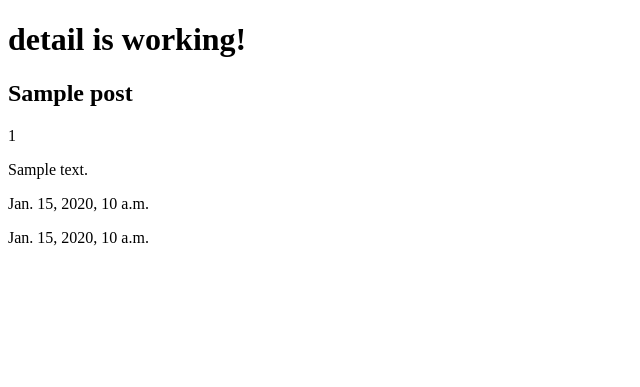
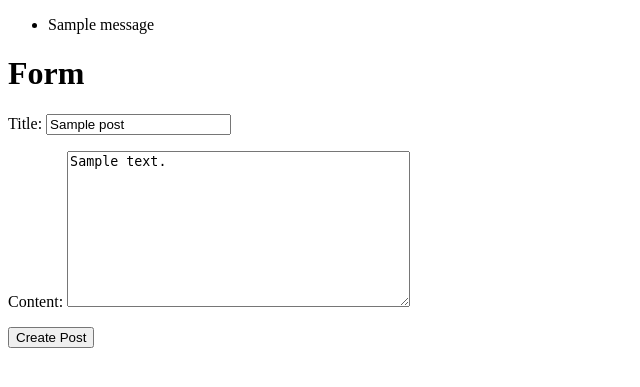
Before and after one commit to dudueasy/Django_Blog, a Django app: page /posts/1/edit/ in a window 1280 px wide. Shown: the top 387 px of the page, without its empty margins (0-640 px from the left). Run offline with Django 3.2, Linux system fonts and the light colour scheme; tables that the repository leaves empty hold one stand-in row (values such as "Sample post"); one stand-in notice (Sample message) is shown.

Commit message:
template inheritance feature added

```diff
--- a/django_blog19/urls.py
+++ b/django_blog19/urls.py
@@ -15,8 +15,11 @@ Including another URLconf
 """
 from django.conf.urls import url, include
 from django.contrib import admin
+from posts.views import post_list
 
 urlpatterns = [
+
     url(r'^admin/', admin.site.urls, name='admin'),
+    url(r'^$',  post_list, name='index'),
     url(r'^posts/', include('posts.urls', namespace='posts')),
 ]
--- a/posts/urls.py
+++ b/posts/urls.py
@@ -5,13 +5,15 @@ from .views import (
     post_detail,
     post_list,
     post_update,
+    post_delete
 )
 
 urlpatterns = [
     url(r'^create$', post_create, name='create'),
     url(r'^(?P<post_id>\d+)$', post_detail, name='detail'),
     url(r'^list$', post_list, name='list'),
-     url(r'^(?P<post_id>\d+)/edit/$', post_update, name='update'),
+    url(r'^(?P<post_id>\d+)/edit/$', post_update, name='update'),
+    url(r'^(?P<post_id>\d+)/delete/$', post_delete, name='delete'),
 
     # url(r'^$', post_list, name='list'),
     # url(r'^delete$', post_home, name='post'),
--- a/posts/views.py
+++ b/posts/views.py
@@ -1,5 +1,6 @@
-from django.http import HttpResponse
-from django.shortcuts import render, get_object_or_404
+from django.http import HttpResponse, HttpResponseRedirect
+from django.shortcuts import render, get_object_or_404, redirect
+from django.contrib import messages
 from .models import Post
 from .forms import PostForm
 
@@ -8,19 +9,21 @@ from .forms import PostForm
 
 def post_create(request):
     form = PostForm(request.POST or None)
+
     if form.is_valid():
         instance = form.save(commit=False)
         instance.save()
+        messages.success(request, 'Post Successfully Created')
+
+        return HttpResponseRedirect(instance.get_absolute_url())
+    else:
+        messages.error(request, 'Fail to Create Post')
+
     context = {
         'form': form,
     }
-
-    if request.method == 'POST':
-        title = request.POST.get('title')
-        content = request.POST.get('content')
-        print title
-        print content
-
+    # return a HTML <form> for get method
+    # (while variable form.is_valid fail)
     return render(request, 'post_form.html', context)
 
 
@@ -42,15 +45,21 @@ def post_list(request):
         'objects_list': instance,
     }
 
-    return render(request, 'index.html', context)
+    return render(request, 'post_list.html', context)
 
 
 def post_update(request, post_id=None):
     instance = get_object_or_404(Post, id=post_id)
     form = PostForm(request.POST or None, instance=instance)
+
     if form.is_valid():
         instance = form.save(commit=False)
         instance.save()
+        messages.success(request, 'Post Successfully Updated', extra_tags='extra_tag')
+
+        return HttpResponseRedirect(instance.get_absolute_url())
+    # else:
+    #     # messages.error(request, 'Fail to Update Post')
 
     context = {
         'title': 'detail',
@@ -58,4 +67,12 @@ def post_update(request, post_id=None):
         'form': form,
     }
 
-    return render(request, 'post_detail.html', context)
+    return render(request, 'post_form.html', context)
+
+
+def post_delete(request, post_id=None):
+    instance = get_object_or_404(Post, id=post_id)
+    instance.delete()
+    messages.success(request, 'Post Successfully Deleted')
+
+    return redirect("posts:list")
--- /dev/null
+++ b/templates/base.html
@@ -0,0 +1,27 @@
+<!DOCTYPE html>
+<html lang="en">
+<head>
+    <meta charset="UTF-8">
+    <title>{% block title %}My Blog{% endblock %}</title>
+</head>
+<body>
+{% if messages %}
+    <ul class="messages">
+        {% for message in messages %}
+            <li class="{{ message.tags }}">
+                {% if 'html_safe' in message.tags %}{{ message|safe }}{% else %}{{ message }}
+                {% endif %}</li>
+        {% endfor %}
+    </ul>
+{% endif %}
+
+
+<dic class="container">
+    {% block content %}
+
+    {% endblock %}
+
+</dic>
+
+</body>
+</html>
--- a/templates/post_detail.html
+++ b/templates/post_detail.html
@@ -1,16 +1,12 @@
-<!DOCTYPE html>
-<html lang="en">
-<head>
-    <meta charset="UTF-8">
-    <title>My Blog</title>
-</head>
-<body>
-<h1>{{ title }} is working!</h1>
+{% extends 'base.html' %}
+{% block title %}
+    {{ instance.title }} | {{ block.super }}
+{% endblock %}
+{% block content %}
 
-<div><h2>{{ instance.title }}</h2></div>
+    <div><h2>{{ instance.title }}</h2></div>
     <p>{{ instance.id }}</p>
     <p>{{ instance.content }}</p>
     <p>{{ instance.timestamp }}</p>
     <p>{{ instance.updated }}</p>
-</body>
-</html>
+{% endblock %}
--- /dev/null
+++ b/templates/post_edit.html
@@ -0,0 +1,6 @@
+{% extends 'base.html' %}
+{% block content %}
+    {{ form.as_p }}
+    <input type="submit" name="" value="Create Post" id="">
+    {% csrf_token %}
+{% endblock %}
--- a/templates/post_form.html
+++ b/templates/post_form.html
@@ -1,19 +1,12 @@
-<!doctype html>
-<html lang="en">
-<head>
-    <meta charset="UTF-8">
-    <meta name="viewport"
-          content="width=device-width, user-scalable=no, initial-scale=1.0, maximum-scale=1.0, minimum-scale=1.0">
-    <meta http-equiv="X-UA-Compatible" content="ie=edge">
-    <title>Document</title>
-</head>
-<body>
-<h1>Form</h1>
-<form action="{% url 'posts:create' %}" method="POST">
-    {{ form.as_p }}
-    <input type="submit" name="" value="Create Post" id="">
-    {% csrf_token %}
-</form>
-
-</body>
-</html>
+{% extends 'base.html' %}
+{% block title %}
+    {{ instance.title }} | {{ block.super }}
+{% endblock %}
+{% block content %}
+    <h1>Form</h1>
+    <form action="" method="POST">
+        {{ form.as_p }}
+        <input type="submit" name="" value="Create Post" id="">
+        {% csrf_token %}
+    </form>
+{% endblock %}
```
Also changed, not shown: templates/index.html (deleted, +0 -23 lines), templates/post_list.html (added, +16 -0 lines), 3 other files.
